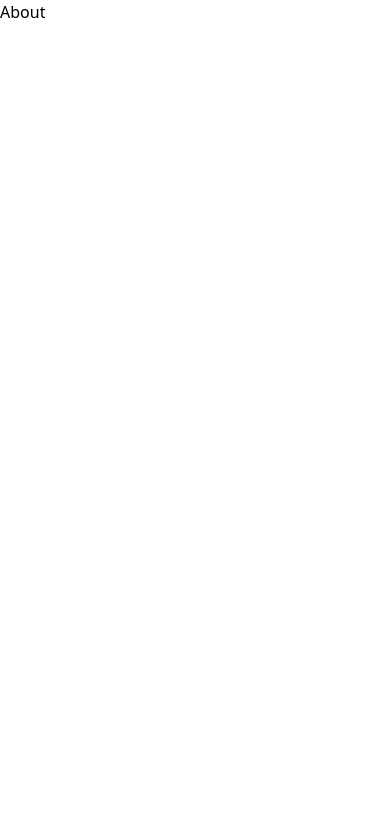
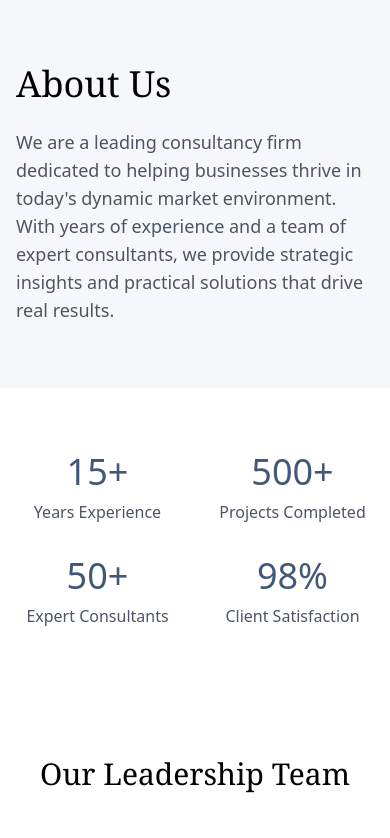
Before and after one commit to MohamedAhmeDdev/amana-consultancy, a React (Create React App) app: page /about in a window 390 px wide. Shown: the top 838 px of the page. Built offline with nearby package versions, Linux system fonts and the light colour scheme.

Commit message:
about page

```diff
--- a/src/Pages/About.js
+++ b/src/Pages/About.js
@@ -1,8 +1,158 @@
 import React from 'react'
+import MotionSection from '../component/Motion';
 
 function About() {
   return (
-    <div>About</div>
+    <main className="flex-grow">
+  <div className="bg-navy-50 py-16">
+  <MotionSection threshold={0.5} transitionDelay={0.5}>
+    <div className="container mx-auto px-4">
+      <div className="max-w-3xl">
+        <h1 className="text-4xl font-serif font-medium mb-6">About Us</h1>
+        <div className="">
+          <p className='text-gray-600 text-lg'>We are a leading consultancy firm dedicated to helping businesses thrive in today's dynamic market environment. With years of experience and a team of expert consultants, we provide strategic insights and practical solutions that drive real results.</p>
+        </div>
+      </div>
+    </div>
+    </MotionSection>
+  </div>
+
+  <div className="py-16 bg-white">
+  <MotionSection threshold={0.3} transitionDelay={0.1}>
+    <div className="container mx-auto px-4">
+      <div className="grid grid-cols-2 md:grid-cols-4 gap-8">
+        <MotionSection threshold={0.6} transitionDelay={0.1}>
+        <div className="text-center">
+          <div className="text-4xl font-medium text-navy-700 mb-2">15+</div>
+          <div className="text-gray-600">Years Experience</div>
+        </div>
+        </MotionSection>
+
+        <MotionSection threshold={0.6} transitionDelay={0.1}>
+        <div className="text-center">
+          <div className="text-4xl font-medium text-navy-700 mb-2">500+</div>
+          <div className="text-gray-600">Projects Completed</div>
+        </div>
+        </MotionSection>
+
+        <MotionSection threshold={0.6} transitionDelay={0.1}>
+        <div className="text-center">
+          <div className="text-4xl font-medium text-navy-700 mb-2">50+</div>
+          <div className="text-gray-600">Expert Consultants</div>
+        </div>
+        </MotionSection>
+
+        <MotionSection threshold={0.6} transitionDelay={0.1}>
+        <div className="text-center">
+          <div className="text-4xl font-medium text-navy-700 mb-2">98%</div>
+          <div className="text-gray-600">Client Satisfaction</div>
+        </div>
+        </MotionSection>
+
+      </div>
+    </div>
+    </MotionSection>
+  </div>
+
+  <div className="py-16">
+  <MotionSection threshold={0.3} transitionDelay={0.1}>
+    <div className="container mx-auto px-4">
+      <h2 className="text-3xl font-serif font-medium text-center mb-12">Our Leadership Team</h2>
+      <div className="grid grid-cols-1 md:grid-cols-3 gap-8 max-w-5xl mx-auto">
+        <div className="text-center">
+          <img src="https://images.unsplash.com/photo-1494790108377-be9c29b29330?w=400&h=400&auto=format&fit=crop&q=60" alt="Sarah Johnson" className="w-48 h-48 rounded-full mx-auto mb-4 object-cover" />
+          <h3 className="text-xl font-medium mb-1">Sarah Johnson</h3>
+          <p className="text-navy-700 mb-3">Founder & CEO</p>
+          <p className="text-gray-600">With over 15 years of experience in business strategy and digital transformation, Sarah leads our team in delivering exceptional results for clients.</p>
+        </div>
+        <div className="text-center">
+          <img src="https://images.unsplash.com/photo-1472099645785-5658abf4ff4e?w=400&h=400&auto=format&fit=crop&q=60" alt="Michael Chen" className="w-48 h-48 rounded-full mx-auto mb-4 object-cover" />
+          <h3 className="text-xl font-medium mb-1">Michael Chen</h3>
+          <p className="text-navy-700 mb-3">Senior Consultant</p>
+          <p className="text-gray-600">Michael specializes in operational efficiency and has helped numerous Fortune 500 companies optimize their business processes.</p>
+        </div>
+        <div className="text-center">
+          <img src="https://images.unsplash.com/photo-1438761681033-6461ffad8d80?w=400&h=400&auto=format&fit=crop&q=60" alt="Emily Rodriguez" className="w-48 h-48 rounded-full mx-auto mb-4 object-cover" />
+          <h3 className="text-xl font-medium mb-1">Emily Rodriguez</h3>
+          <p className="text-navy-700 mb-3">Technology Director</p>
+          <p className="text-gray-600">Emily brings deep expertise in digital transformation and emerging technologies, helping clients navigate the evolving tech landscape.</p>
+        </div>
+      </div>
+    </div>
+    </MotionSection>
+  </div>
+
+  <div className="py-16 bg-navy-50">
+  <MotionSection threshold={0.3} transitionDelay={0.1}>
+    <div className="container mx-auto px-4">
+      <h2 className="text-3xl font-serif font-medium text-center mb-12">Our Values</h2>
+      <div className="grid grid-cols-1 md:grid-cols-2 gap-8 max-w-4xl mx-auto">
+      <MotionSection threshold={0.6} transitionDelay={0.1}>
+        <div className="flex space-x-4">
+          <div className="flex-shrink-0">
+            <svg xmlns="http://www.w3.org/2000/svg" width="24" height="24" viewBox="0 0 24 24" fill="none" stroke="currentColor" strokeWidth="2" strokeLinecap="round" strokeLinejoin="round" className="lucide lucide-circle-check-big h-6 w-6 text-navy-700">
+              <path d="M21.801 10A10 10 0 1 1 17 3.335"></path>
+              <path d="m9 11 3 3L22 4"></path>
+            </svg>
+          </div>
+          <div>
+            <h3 className="text-xl font-medium mb-2">Excellence</h3>
+            <p className="text-gray-600">We strive for excellence in everything we do, delivering exceptional results that exceed expectations.</p>
+          </div>
+        </div>
+        </MotionSection>
+
+        <MotionSection threshold={0.6} transitionDelay={0.1}>
+        <div className="flex space-x-4">
+          <div className="flex-shrink-0">
+            <svg xmlns="http://www.w3.org/2000/svg" width="24" height="24" viewBox="0 0 24 24" fill="none" stroke="currentColor" strokeWidth="2" strokeLinecap="round" strokeLinejoin="round" className="lucide lucide-circle-check-big h-6 w-6 text-navy-700">
+              <path d="M21.801 10A10 10 0 1 1 17 3.335"></path>
+              <path d="m9 11 3 3L22 4"></path>
+            </svg>
+          </div>
+          <div>
+            <h3 className="text-xl font-medium mb-2">Integrity</h3>
+            <p className="text-gray-600">We maintain the highest standards of professional integrity and transparency in all our client relationships.</p>
+          </div>
+        </div>
+        </MotionSection>
+
+        <MotionSection threshold={0.6} transitionDelay={0.1}>
+        <div className="flex space-x-4">
+          <div className="flex-shrink-0">
+            <svg xmlns="http://www.w3.org/2000/svg" width="24" height="24" viewBox="0 0 24 24" fill="none" stroke="currentColor" strokeWidth="2" strokeLinecap="round" strokeLinejoin="round" className="lucide lucide-circle-check-big h-6 w-6 text-navy-700">
+              <path d="M21.801 10A10 10 0 1 1 17 3.335"></path>
+              <path d="m9 11 3 3L22 4"></path>
+            </svg>
+          </div>
+          <div>
+            <h3 className="text-xl font-medium mb-2">Innovation</h3>
+            <p className="text-gray-600">We embrace innovation and creative thinking to solve complex business challenges.</p>
+          </div>
+        </div>
+        </MotionSection>
+
+        <MotionSection threshold={0.6} transitionDelay={0.1}>
+        <div className="flex space-x-4">
+          <div className="flex-shrink-0">
+            <svg xmlns="http://www.w3.org/2000/svg" width="24" height="24" viewBox="0 0 24 24" fill="none" stroke="currentColor" strokeWidth="2" strokeLinecap="round" strokeLinejoin="round" className="lucide lucide-circle-check-big h-6 w-6 text-navy-700">
+              <path d="M21.801 10A10 10 0 1 1 17 3.335"></path>
+              <path d="m9 11 3 3L22 4"></path>
+            </svg>
+          </div>
+          <div>
+            <h3 className="text-xl font-medium mb-2">Collaboration</h3>
+            <p className="text-gray-600">We believe in working closely with our clients, fostering strong partnerships for sustainable success.</p>
+          </div>
+        </div>
+        </MotionSection>
+
+      </div>
+    </div>
+    </MotionSection>
+  </div>
+</main>
+
   )
 }
 
```
